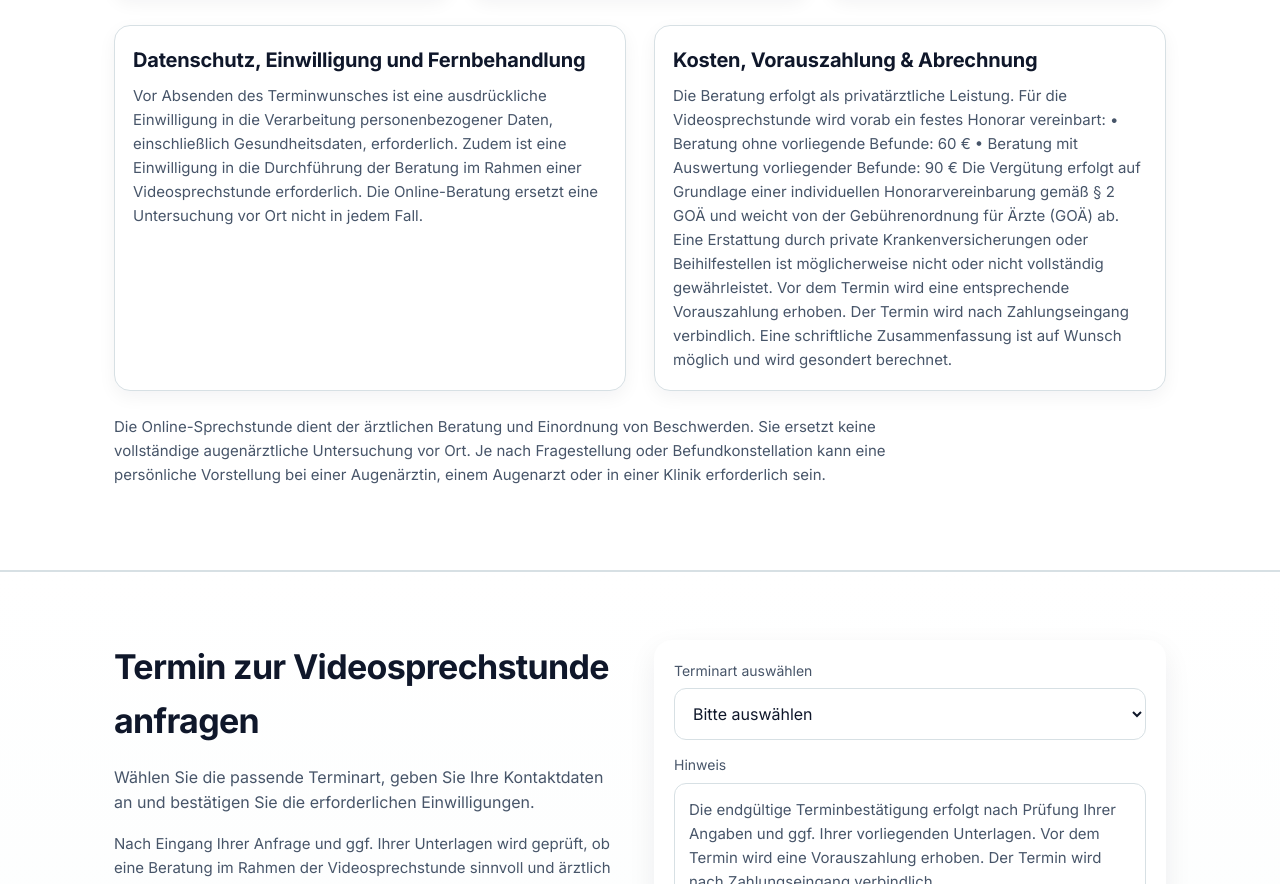
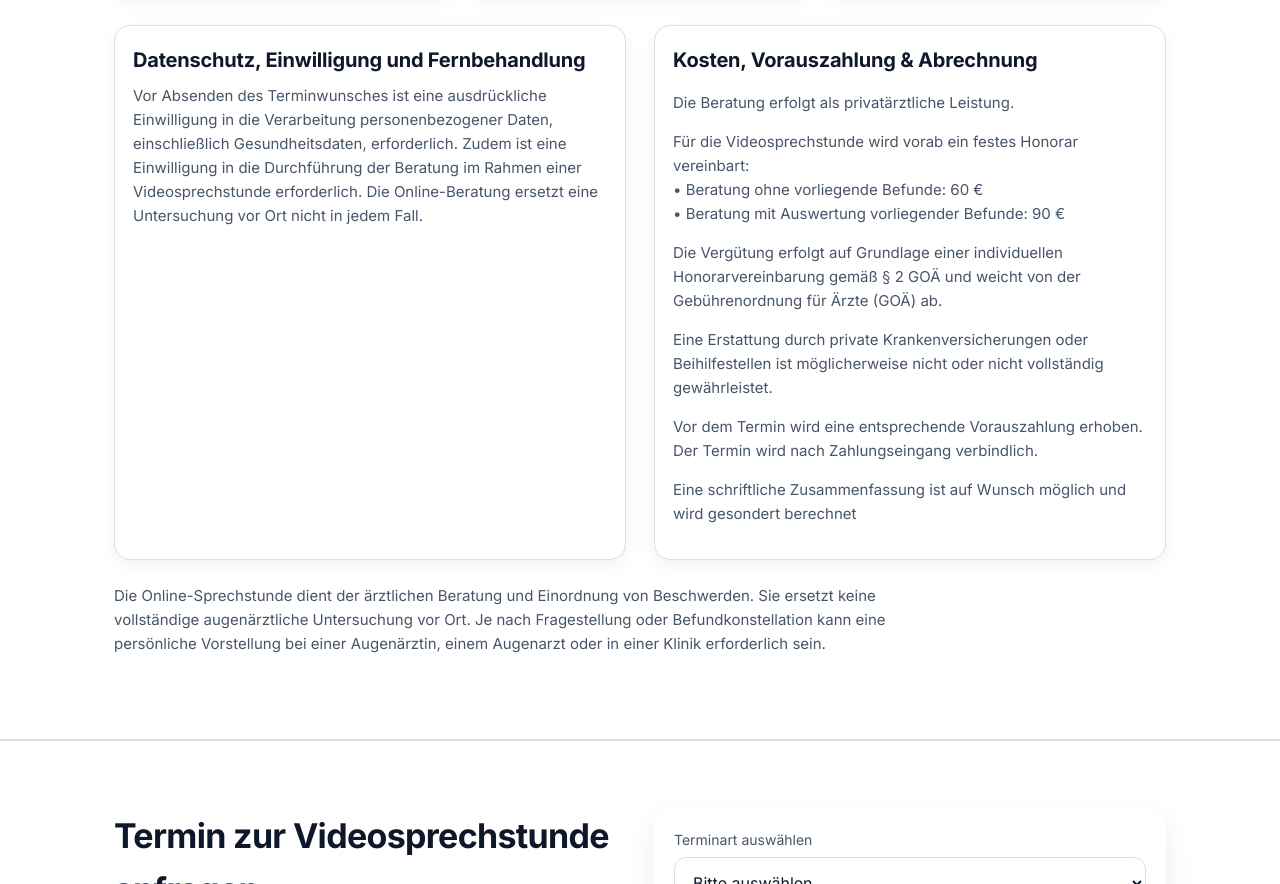
Before and after one commit to Med-Avisio/med-avisio, a plain HTML site: page index.html in a window 1280 px wide. Shown: the part 4386-5270 px from the top of the page. Drawn offline with Linux system fonts and the light colour scheme.

Commit message:
Update index.html

```diff
--- a/index.html
+++ b/index.html
@@ -567,20 +567,35 @@ select:focus{
 
       <div class="card">
         <h3>Kosten, Vorauszahlung &amp; Abrechnung</h3>
-        <div class="small"><div class="small">
-          Die Beratung erfolgt als privatärztliche Leistung.
+       <div class="small">
 
-          Für die Videosprechstunde wird vorab ein festes Honorar vereinbart:
-          • Beratung ohne vorliegende Befunde: 60 €
-          • Beratung mit Auswertung vorliegender Befunde: 90 €
+  <p>
+    Die Beratung erfolgt als privatärztliche Leistung.
+  </p>
 
-          Die Vergütung erfolgt auf Grundlage einer individuellen Honorarvereinbarung gemäß § 2 GOÄ und weicht von der Gebührenordnung für Ärzte (GOÄ) ab.
-          Eine Erstattung durch private Krankenversicherungen oder Beihilfestellen ist möglicherweise nicht oder nicht vollständig gewährleistet.
+  <p>
+    Für die Videosprechstunde wird vorab ein festes Honorar vereinbart:
+    <br>• Beratung ohne vorliegende Befunde: 60 €
+    <br>• Beratung mit Auswertung vorliegender Befunde: 90 €
+  </p>
 
-          Vor dem Termin wird eine entsprechende Vorauszahlung erhoben. Der Termin wird nach Zahlungseingang verbindlich.
+  <p>
+    Die Vergütung erfolgt auf Grundlage einer individuellen Honorarvereinbarung gemäß § 2 GOÄ
+    und weicht von der Gebührenordnung für Ärzte (GOÄ) ab.
+  </p>
 
-          Eine schriftliche Zusammenfassung ist auf Wunsch möglich und wird gesondert berechnet.
-          </div>
+  <p>
+    Eine Erstattung durch private Krankenversicherungen oder Beihilfestellen ist möglicherweise
+    nicht oder nicht vollständig gewährleistet.
+  </p>
+
+  <p>
+    Vor dem Termin wird eine entsprechende Vorauszahlung erhoben.
+    Der Termin wird nach Zahlungseingang verbindlich.
+  </p>
+
+  <p>
+    Eine schriftliche Zusammenfassung ist auf Wunsch möglich und wird gesondert berechnet
         </div>
       </div>
     </div>
```
